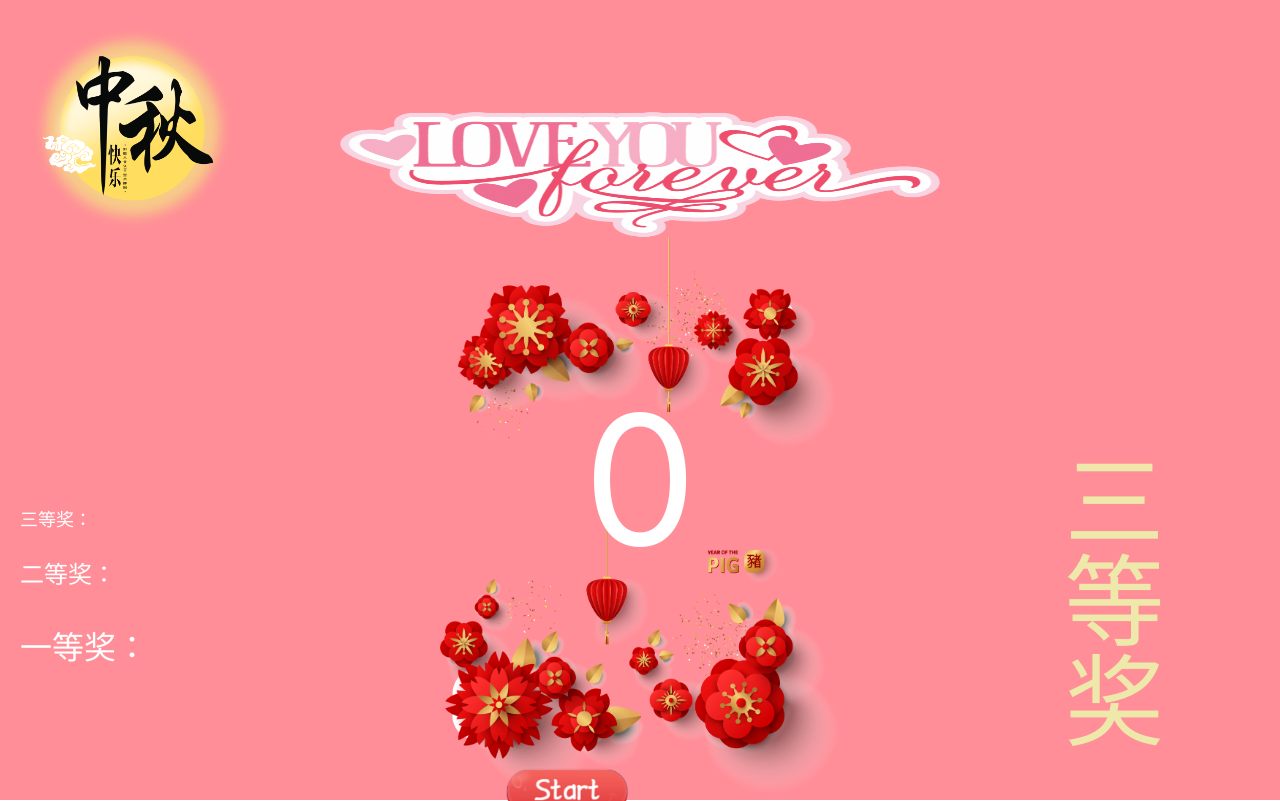
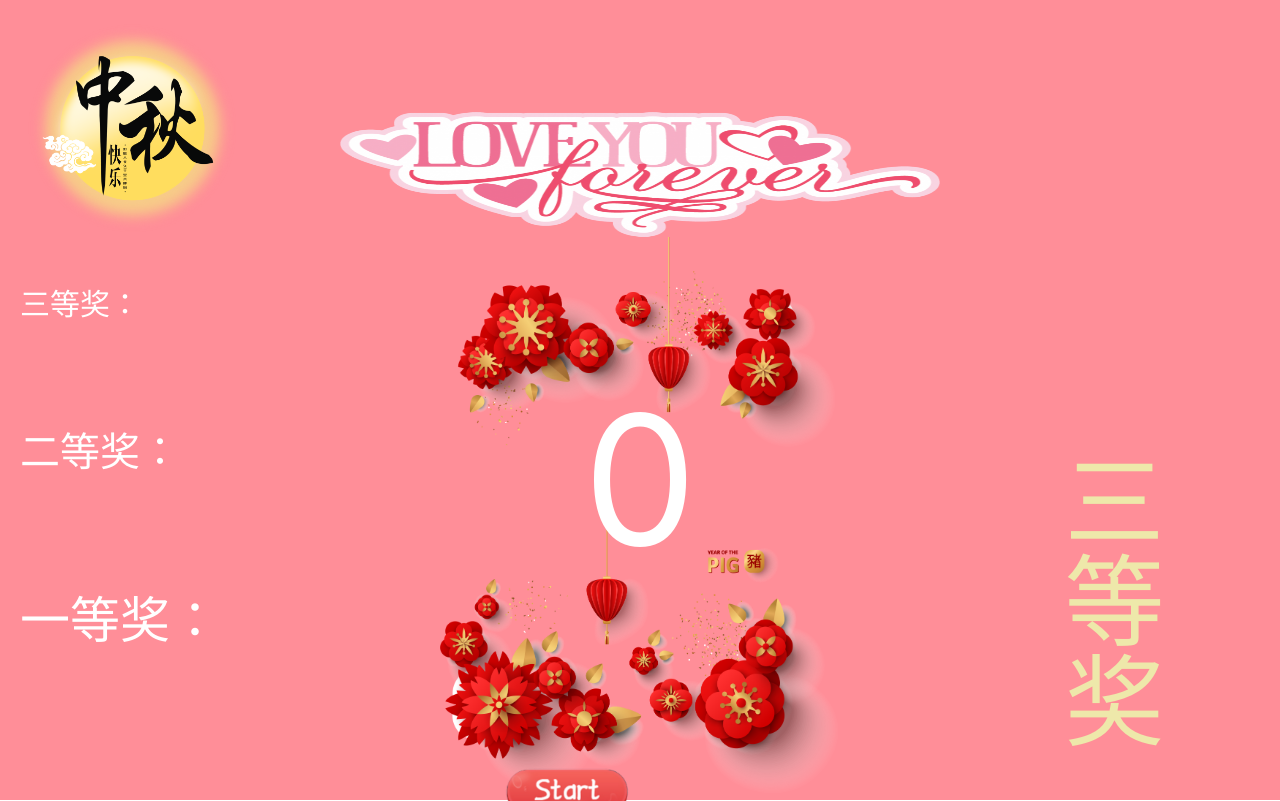
Before and after one commit to darlingtld/weddingluckydraw, a React (Create React App) app: page / in a window 1280 px wide. Built offline with nearby package versions, Linux system fonts and the light colour scheme; the HTML template or start-up script is replaced by a standard one.

Commit message:
font change

```diff
--- a/src/component/PrizeRecord/index.js
+++ b/src/component/PrizeRecord/index.js
@@ -1,18 +1,27 @@
 import React from 'react';
 
 const PrizeRecord = props => {
-    console.log(props);
     return (
         <div style={{
             position: 'absolute',
             bottom: '100px',
             left: '20px',
             color: 'white',
-            textAlign: 'left'
+            textAlign: 'left',
+            width: '600px'
         }}>
-            <p style={{fontSize:'large'}}>三等奖：{props.gradeInfo['three'].join(", ")}</p>
-            <p style={{fontSize:'x-large'}}>二等奖：{props.gradeInfo['two'].join(", ")}</p>
-            <p style={{fontSize:'xx-large'}}>一等奖：{props.gradeInfo['one'].join(", ")}</p>
+            <div style={{width:'100%', float:'left'}}>
+                <p style={{fontSize: '30px', float: 'left', height: '70px'}}>三等奖：</p><p
+                style={{fontSize: '30px'}}>{props.gradeInfo['three'].join(", ")}</p>
+            </div>
+            <div style={{width:'100%', float:'left'}}>
+                <p style={{fontSize: '40px', float: 'left', height: '70px'}}>二等奖：</p><p
+                style={{fontSize: '40px'}}>{props.gradeInfo['two'].join(", ")}</p>
+            </div>
+            <div style={{width:'100%', float:'left'}}>
+                <p style={{fontSize: '50px', float: 'left', height: '70px'}}>一等奖：</p><p
+                style={{fontSize: '50px'}}>{props.gradeInfo['one'].join(", ")}</p>
+            </div>
         </div>
     )
 };
```
